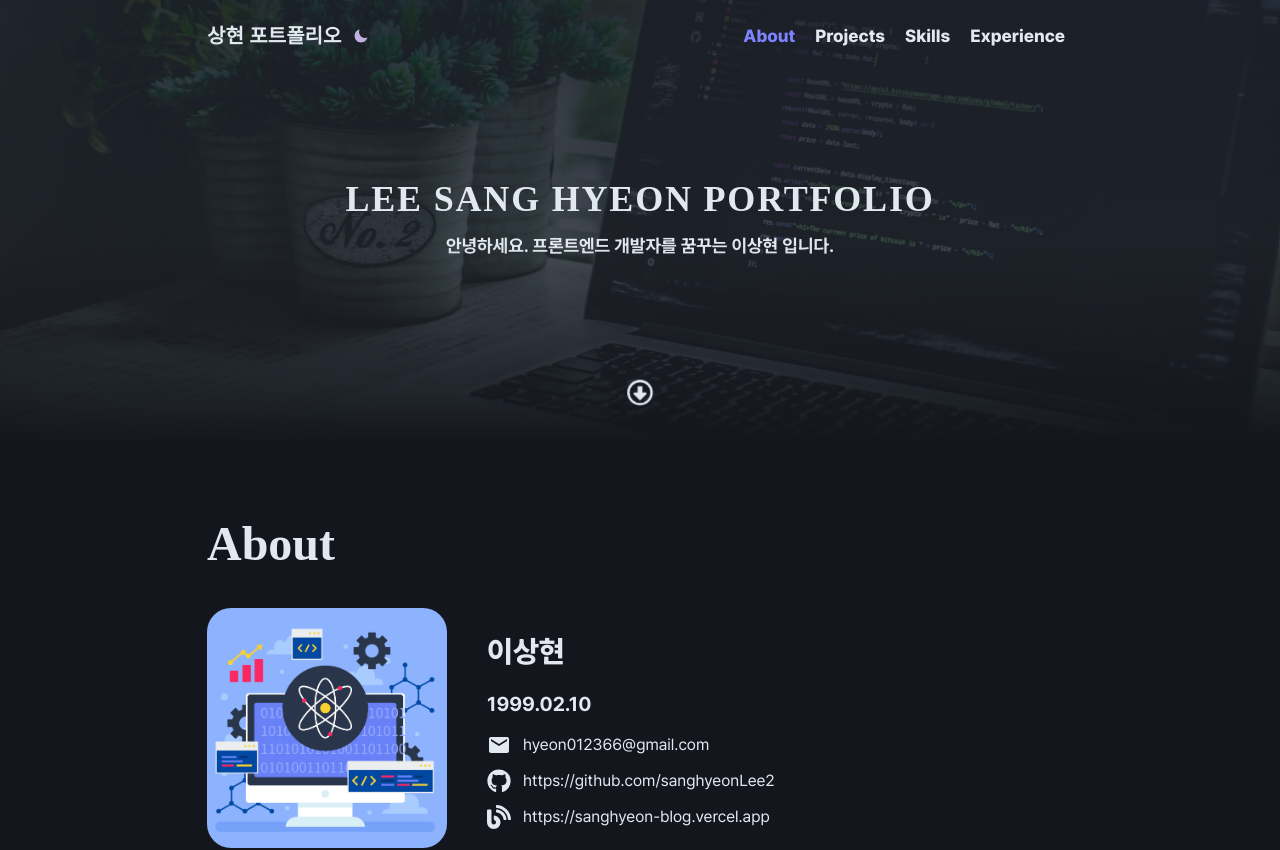
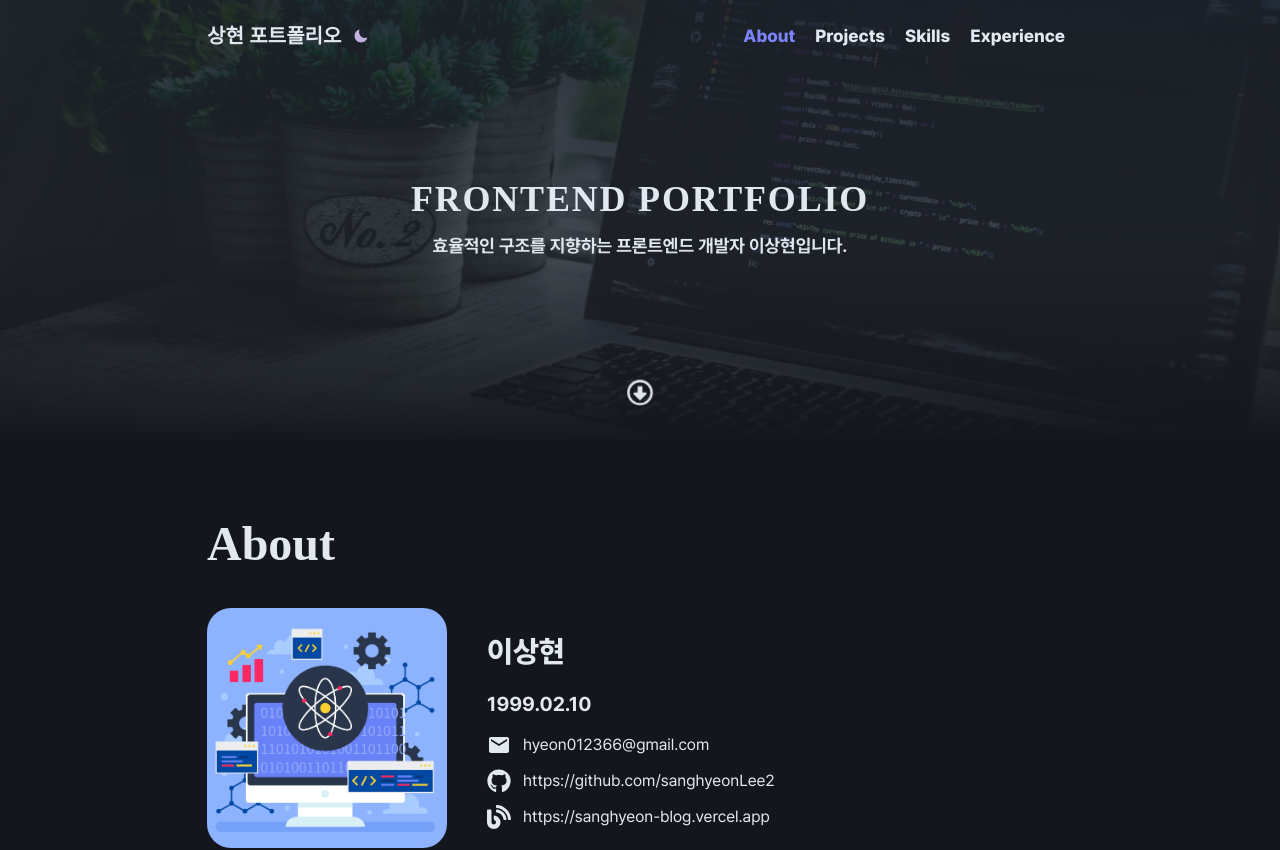
Before and after one commit to sanghyeonLee2/sanghyeon.dev, a Next.js app: page / in a window 1280 px wide. Shown: the top 850 px of the page. Built offline with nearby package versions, Linux system fonts and the light colour scheme; a web font is replaced by a local one.

Commit message:
refactor: 상수 데이터 수정

```diff
--- a/src/components/section/Intro.tsx
+++ b/src/components/section/Intro.tsx
@@ -8,8 +8,8 @@ import { FaRegCircleDown } from 'react-icons/fa6';
 import ALink from '@/components/common/Link/ALink';
 
 const INTRO_CONTENTS: { title: string; introduce: string } = {
-  title: 'LEE SANG HYEON PORTFOLIO',
-  introduce: '안녕하세요. 프론트엔드 개발자를 꿈꾸는 이상현 입니다.',
+  title: 'FRONTEND PORTFOLIO',
+  introduce: '효율적인 구조를 지향하는 프론트엔드 개발자 이상현입니다.',
 };
 
 const Intro = () => {
```
